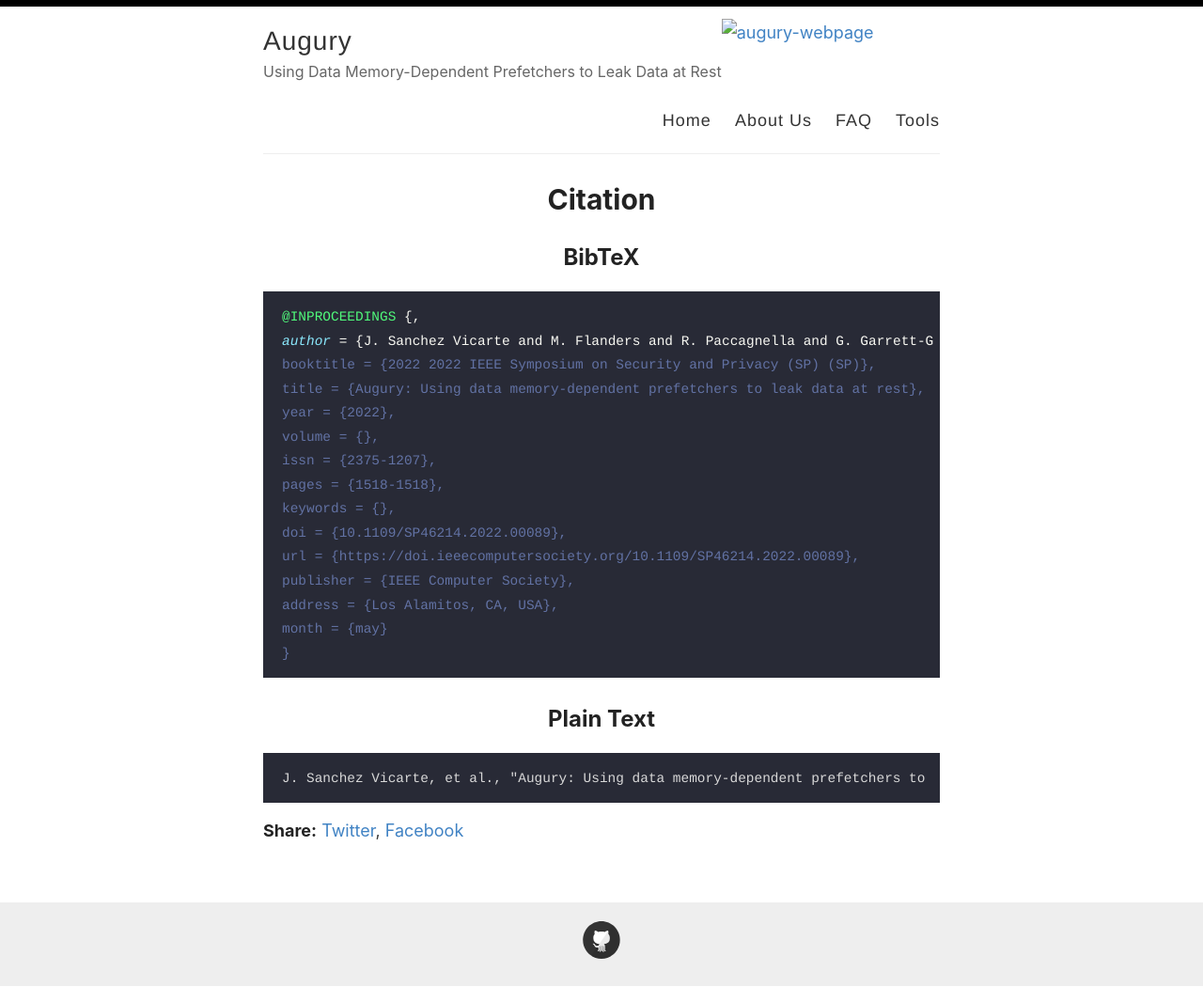
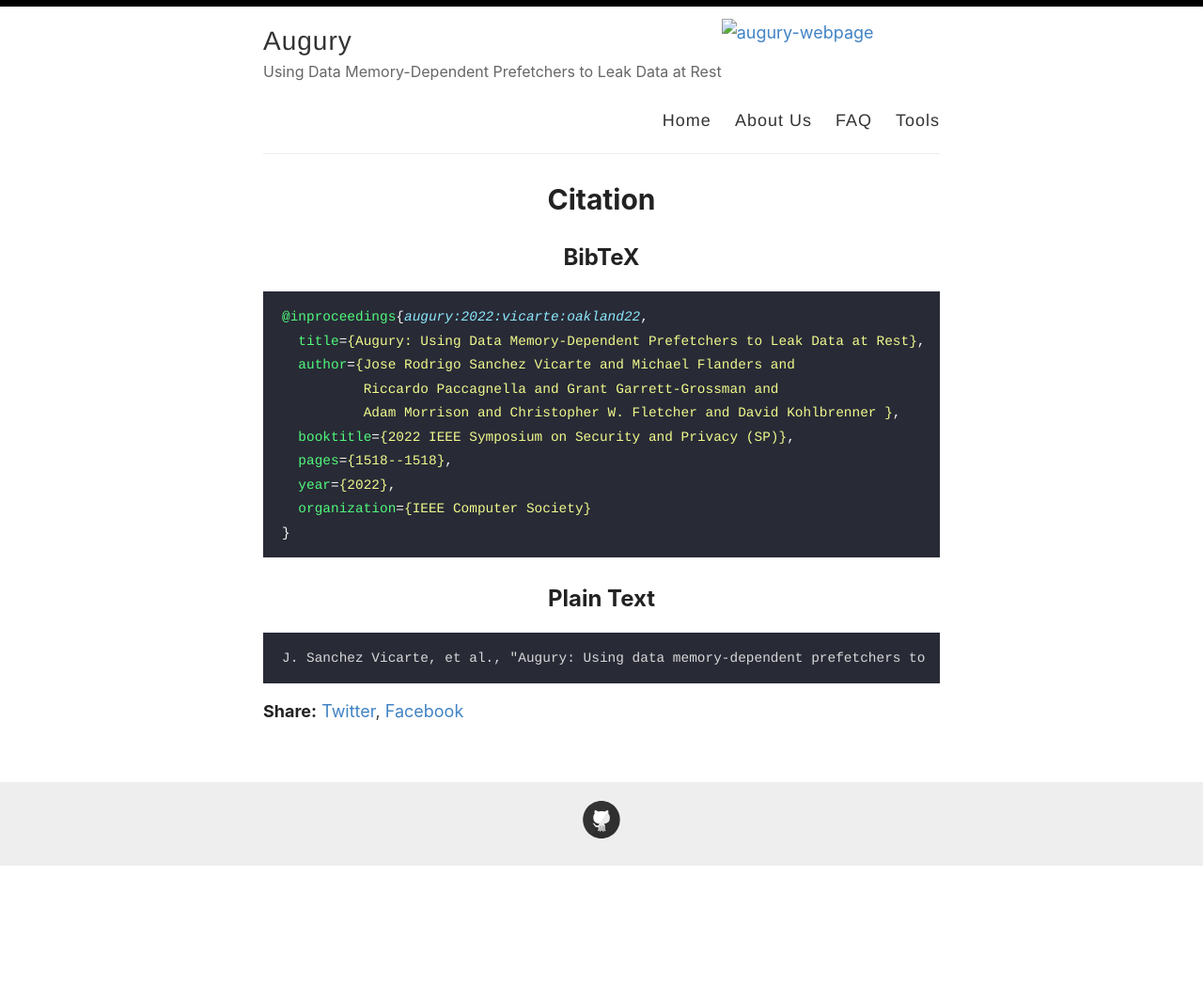
Before and after one commit to dkohlbre/augury-webpage, a Jekyll site: the page built from _pages/cite.md, in a window 1280 px wide. Shown: the whole page at 94% size. Built offline with Jekyll 4.4.1, drawn with Linux system fonts in a browser that asks for light colours; our own code applies the rules of GitHub Pages for plain Markdown files; after the commit the page ends 922 px from its top, so only the background shows below that.

Commit message:
Merge theme

````diff
--- a/_pages/cite.md
+++ b/_pages/cite.md
@@ -1,20 +1,15 @@
 # Citation
 ## BibTeX
 ```bibtex
-@INPROCEEDINGS {,
-author = {J. Sanchez Vicarte and M. Flanders and R. Paccagnella and G. Garrett-Grossman and A. Morrison and C. Fletcher and D. Kohlbrenner},
-booktitle = {2022 2022 IEEE Symposium on Security and Privacy (SP) (SP)},
-title = {Augury: Using data memory-dependent prefetchers to leak data at rest},
-year = {2022},
-volume = {},
-issn = {2375-1207},
-pages = {1518-1518},
-keywords = {},
-doi = {10.1109/SP46214.2022.00089},
-url = {https://doi.ieeecomputersociety.org/10.1109/SP46214.2022.00089},
-publisher = {IEEE Computer Society},
-address = {Los Alamitos, CA, USA},
-month = {may}
+@inproceedings{augury:2022:vicarte:oakland22,
+  title={Augury: Using Data Memory-Dependent Prefetchers to Leak Data at Rest},
+  author={Jose Rodrigo Sanchez Vicarte and Michael Flanders and
+          Riccardo Paccagnella and Grant Garrett-Grossman and
+          Adam Morrison and Christopher W. Fletcher and David Kohlbrenner },
+  booktitle={2022 IEEE Symposium on Security and Privacy (SP)},
+  pages={1518--1518},
+  year={2022},
+  organization={IEEE Computer Society}
 }
 ```
 
````
Also changed, not shown: 4 other files.
